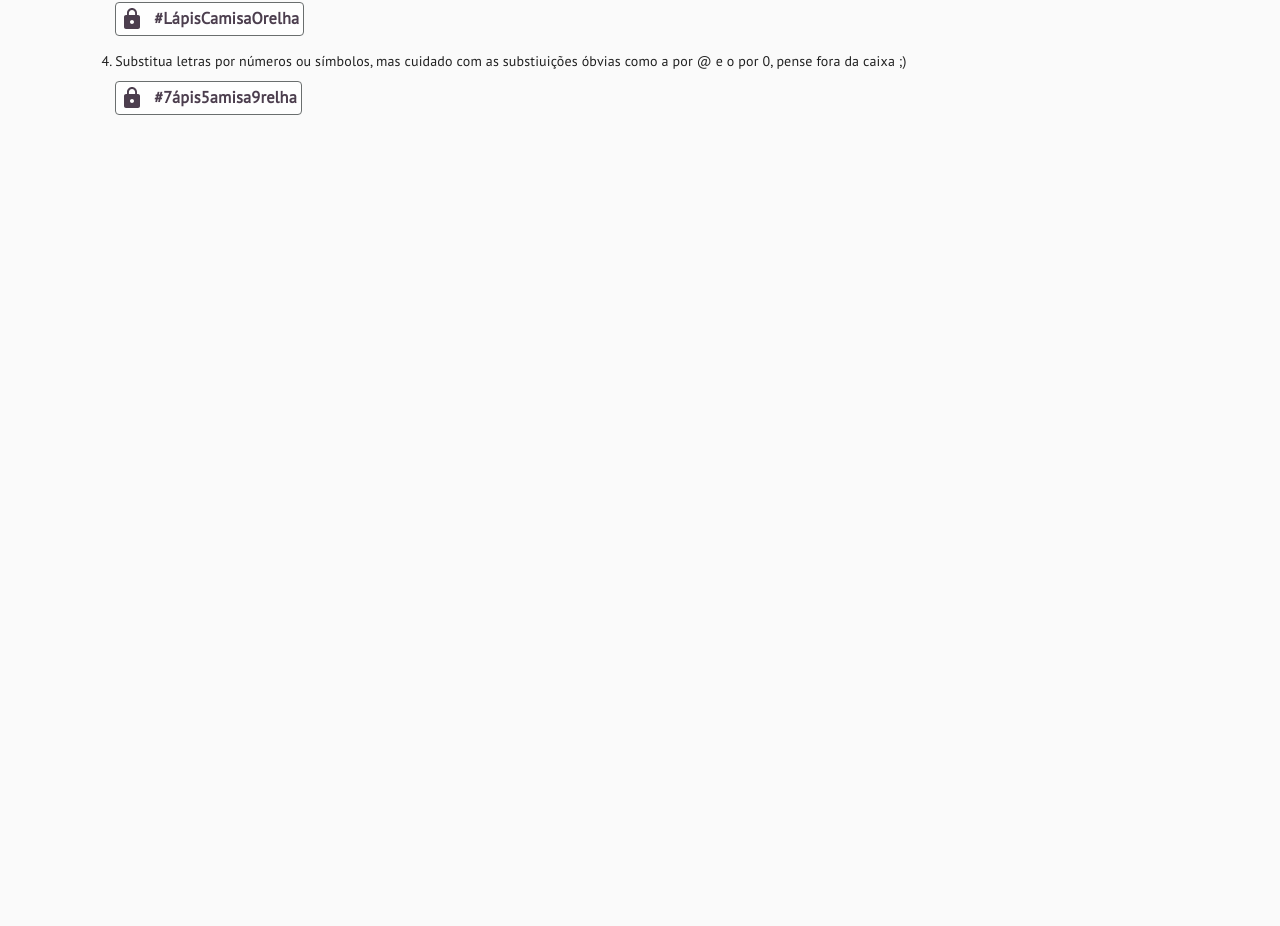
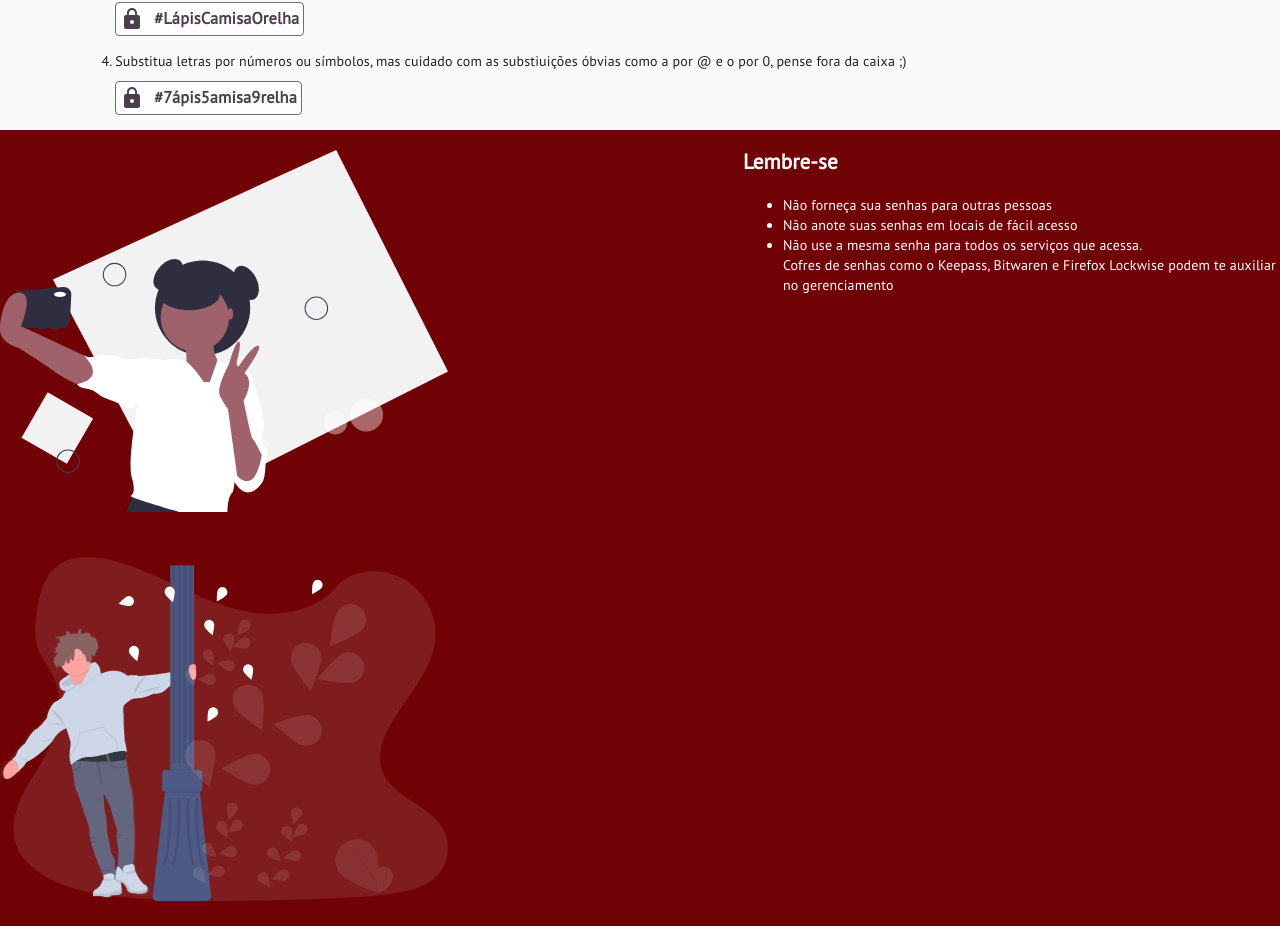
Before and after one commit to tvieira99/ufbacampanhacosic, a Next.js app in the folder campanhaseguranca/: page / in a window 1280 px wide. Shown: the part 858-1784 px from the top of the page. Before the commit the page ends 988 px from the top, so only its background shows below. Built offline with nearby package versions, Linux system fonts and the light colour scheme.

Commit message:
secondCard feito

```diff
--- /dev/null
+++ b/campanhaseguranca/components/secondCard/secondCard.tsx
@@ -0,0 +1,30 @@
+import react from 'react';
+import styles from './styles';
+
+export default function SecondCard({ }) {
+  const style = styles();
+  return (
+    <>
+      <div className={style.divSecondCard}>
+        <div>
+          <img className={style.image} src='undraw_taking_selfie_lbo7.svg'></img>
+          <img className={style.image} src='undraw_young_and_happy_hfpe.svg'></img>
+        </div>
+        <div>
+          <h2 className={style.lembreSeText}>Lembre-se</h2>
+          <ul className={style.ulFontStyle}>
+            <li>
+              Não forneça sua senhas para outras pessoas
+            </li>
+            <li>
+              Não anote suas senhas em locais de fácil acesso
+            </li>
+            <li>
+              Não use a mesma senha para todos os serviços que acessa.<br />Cofres de senhas como o Keepass, Bitwaren e Firefox Lockwise podem te auxiliar no gerenciamento
+            </li>
+          </ul>
+        </div>
+      </div>
+    </>
+  );
+}
--- /dev/null
+++ b/campanhaseguranca/components/secondCard/styles.ts
@@ -0,0 +1,24 @@
+import { makeStyles } from '@material-ui/styles';
+export default makeStyles({
+  image: {
+    width: '35vw',
+    height: 'auto',
+    alignSelf: 'start',
+    marginTop: '20px',
+    marginBottom: '20px'
+  },
+  divSecondCard:{
+    display: 'flex',
+    background: '#700205',
+    clipPath: 'rect(10px, 20px, 30px, 40px)',
+    alignItems: 'top,'
+  },
+  lembreSeText: {
+    color: '#fff',
+    fontFamily: "'PT Sans', sans-serif;",
+  },
+  ulFontStyle: {
+    color: '#fff',
+    fontFamily: "'PT Sans', sans-serif;",
+  }
+});
--- a/campanhaseguranca/pages/index.tsx
+++ b/campanhaseguranca/pages/index.tsx
@@ -2,7 +2,7 @@ import Head from 'next/head';
 import { makeStyles } from '@material-ui/core/styles'
 import Header from '../components/Header/header';
 import FirstCard from '../components/firstCard/firstCard';
-
+import SecondCard from '../components/secondCard/secondCard'
 
 export default function Home() {
   return (
@@ -14,6 +14,7 @@ export default function Home() {
           <link rel="icon" href="/favicon.ico" />
         </Head>
         <FirstCard />
+        <SecondCard />
       </div>
     </>
   )
```
Also changed, not shown: campanhaseguranca/public/undraw_taking_selfie_lbo7.svg (added), campanhaseguranca/public/undraw_young_and_happy_hfpe.svg (added).
